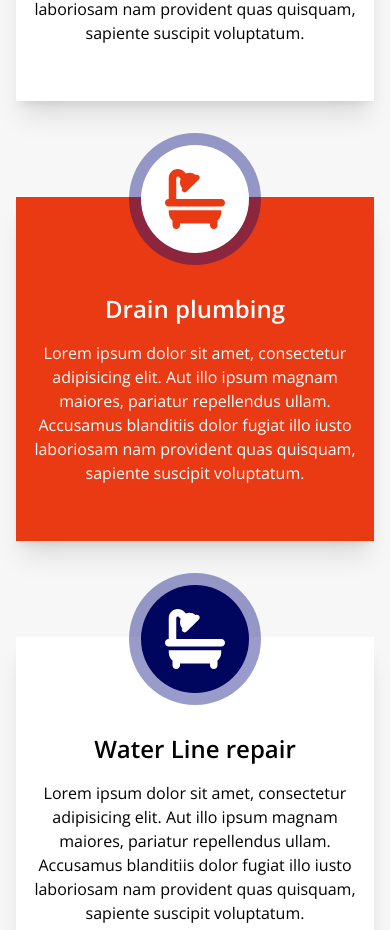
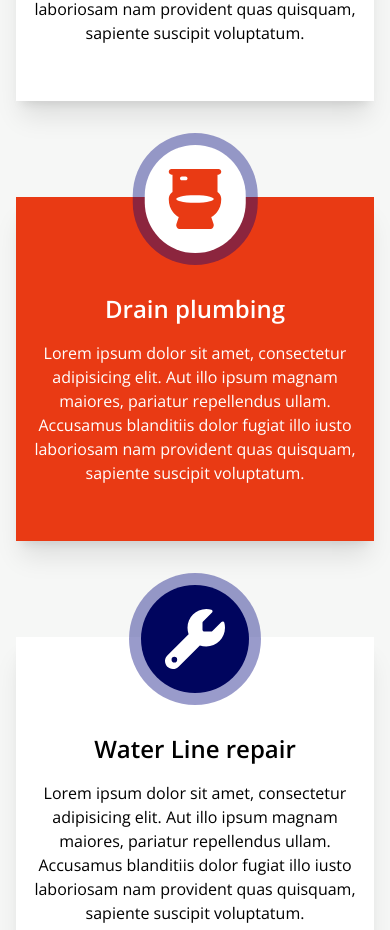
Before and after one commit to gromen/haris-instal, a Next.js app: page / in a window 390 px wide. Shown: the part 1010-1940 px from the top of the page. Built offline with nearby package versions, Linux system fonts and the light colour scheme.

Commit message:
feature: change icons in OurServices component

```diff
--- a/app/components/ChooseOurServices/ChooseOurServices.tsx
+++ b/app/components/ChooseOurServices/ChooseOurServices.tsx
@@ -35,7 +35,13 @@ export default function ChooseOurServices() {
           </div>
         </div>
         <div className="lg:w-2/3">
-          <Image src={image} alt="bg" width={640} height={400} />
+          <Image
+            className="ml-auto"
+            src={image}
+            alt="bg"
+            width={640}
+            height={400}
+          />
         </div>
       </div>
     </section>
--- a/app/components/OurServices/OurServices.tsx
+++ b/app/components/OurServices/OurServices.tsx
@@ -12,6 +12,7 @@ export default function OurServices() {
             key={service.title}
             title={service.title}
             body={service.body}
+            icon={service.icon}
           />
         ))}
       </div>
--- a/app/components/OurServices/Service.tsx
+++ b/app/components/OurServices/Service.tsx
@@ -1,17 +1,18 @@
 import { FontAwesomeIcon } from '@fortawesome/react-fontawesome';
-import { faBath } from '@fortawesome/free-solid-svg-icons';
+import { IconProp } from '@fortawesome/fontawesome-svg-core';
 
 type ServiceProps = {
   title: string;
   body: string;
+  icon: IconProp;
 };
 
-export default function Service({ title, body }: ServiceProps) {
+export default function Service({ title, body, icon }: ServiceProps) {
   return (
     <article className="transition-colors group relative mb-24 mt-16 bg-white p-4 pb-10 pt-24 shadow-xl even:bg-primary even:text-white lg:mb-5">
       <div className="absolute -top-16 left-1/2 flex -translate-x-1/2 transform items-center rounded-full bg-navy-100 bg-opacity-40 p-3">
         <FontAwesomeIcon
-          icon={faBath}
+          icon={icon}
           className="rounded-full bg-navy-800 p-6 text-6xl text-white group-even:bg-white group-even:text-primary"
         />
       </div>
--- a/app/components/Slider/SliderMain.tsx
+++ b/app/components/Slider/SliderMain.tsx
@@ -25,9 +25,9 @@ export default function SliderMain() {
     <Slider {...settings} className="slider-main">
       <StyledSlide
         $imgUrl={'/slides/slide-1.jpg'}
-        className="before:bg-black-rgba absolute mx-auto !flex h-[300px] flex-col items-center justify-center text-white before:absolute before:h-full before:w-full before:bg-opacity-40 lg:h-[800px]"
+        className="absolute mx-auto !flex h-[300px] flex-col items-center justify-center text-white before:absolute before:h-full before:w-full before:bg-black-rgba before:bg-opacity-40 lg:h-[800px]"
       >
-        <div className="container z-10 flex flex-col gap-y-3 px-4 md:text-lg lg:text-3xl">
+        <div className="container z-10 flex flex-col gap-y-3 px-4 md:text-lg lg:gap-y-5 lg:text-3xl">
           <h2>We provide Effective Plumbing Solution</h2>
           <small>
             Lorem ipsum dolor sit amet, consectetur adipisicing elit. Aliquam
@@ -53,9 +53,9 @@ export default function SliderMain() {
       </StyledSlide>
       <StyledSlide
         $imgUrl={'/slides/slide-2.jpg'}
-        className="before:bg-black-rgba absolute mx-auto !flex h-[300px] flex-col items-center justify-center text-white before:absolute before:h-full before:w-full before:bg-opacity-40 lg:h-[800px]"
+        className="absolute mx-auto !flex h-[300px] flex-col items-center justify-center text-white before:absolute before:h-full before:w-full before:bg-black-rgba before:bg-opacity-40 lg:h-[800px]"
       >
-        <div className="container z-10 flex flex-col gap-y-3 px-4 md:text-lg lg:text-3xl">
+        <div className="container z-10 flex flex-col gap-y-3 px-4 md:text-lg lg:gap-y-5 lg:text-3xl">
           <h2>We provide Effective Plumbing Solution</h2>
           <small>
             Lorem ipsum dolor sit amet, consectetur adipisicing elit. Aliquam
@@ -81,9 +81,9 @@ export default function SliderMain() {
       </StyledSlide>
       <StyledSlide
         $imgUrl={'/slides/slide-3.jpg'}
-        className="before:bg-black-rgba absolute mx-auto !flex h-[300px] flex-col items-center justify-center text-white before:absolute before:h-full before:w-full before:bg-opacity-40 lg:h-[800px]"
+        className="absolute mx-auto !flex h-[300px] flex-col items-center justify-center text-white before:absolute before:h-full before:w-full before:bg-black-rgba before:bg-opacity-40 lg:h-[800px]"
       >
-        <div className="container z-10 flex flex-col gap-y-3 px-4 md:text-lg lg:text-3xl">
+        <div className="container z-10 flex flex-col gap-y-3 px-4 md:text-lg lg:gap-y-5 lg:text-3xl">
           <h2>We provide Effective Plumbing Solution</h2>
           <small>
             Lorem ipsum dolor sit amet, consectetur adipisicing elit. Aliquam
@@ -109,9 +109,9 @@ export default function SliderMain() {
       </StyledSlide>
       <StyledSlide
         $imgUrl={'/slides/slide-4.jpg'}
-        className="before:bg-black-rgba absolute mx-auto !flex h-[300px] flex-col items-center justify-center text-white before:absolute before:h-full before:w-full before:bg-opacity-40 lg:h-[800px]"
+        className="absolute mx-auto !flex h-[300px] flex-col items-center justify-center text-white before:absolute before:h-full before:w-full before:bg-black-rgba before:bg-opacity-40 lg:h-[800px]"
       >
-        <div className="container z-10 flex flex-col gap-y-3 px-4 md:text-lg lg:text-3xl">
+        <div className="container z-10 flex flex-col gap-y-3 px-4 md:text-lg lg:gap-y-5 lg:text-3xl">
           <h2>We provide Effective Plumbing Solution</h2>
           <small>
             Lorem ipsum dolor sit amet, consectetur adipisicing elit. Aliquam
@@ -137,9 +137,9 @@ export default function SliderMain() {
       </StyledSlide>
       <StyledSlide
         $imgUrl={'/slides/slide-3.jpg'}
-        className="before:bg-black-rgba absolute mx-auto !flex h-[300px] flex-col items-center justify-center text-white before:absolute before:h-full before:w-full before:bg-opacity-40 lg:h-[800px]"
+        className="absolute mx-auto !flex h-[300px] flex-col items-center justify-center text-white before:absolute before:h-full before:w-full before:bg-black-rgba before:bg-opacity-40 lg:h-[800px]"
       >
-        <div className="container z-10 flex flex-col gap-y-3 px-4 md:text-lg lg:text-3xl">
+        <div className="container z-10 flex flex-col gap-y-3 px-4 md:text-lg lg:gap-y-5 lg:text-3xl">
           <h2>We provide Effective Plumbing Solution</h2>
           <small>
             Lorem ipsum dolor sit amet, consectetur adipisicing elit. Aliquam
--- a/app/constants/index.js
+++ b/app/constants/index.js
@@ -1,21 +1,20 @@
+import { faBath, faToilet, faWrench } from '@fortawesome/free-solid-svg-icons';
+
 export const services = [
   {
     title: 'Basement plumbing',
     body: 'Lorem ipsum dolor sit amet, consectetur adipisicing elit. Aut illo ipsum magnam maiores, pariatur repellendus ullam. Accusamus blanditiis dolor fugiat illo iusto laboriosam nam provident quas quisquam, sapiente suscipit voluptatum.',
-    imgUrl: '/images/logo-trusted-partner-1.svg',
-    imgAlt: 'obrazki',
+    icon: faBath,
   },
   {
     title: 'Drain plumbing',
     body: 'Lorem ipsum dolor sit amet, consectetur adipisicing elit. Aut illo ipsum magnam maiores, pariatur repellendus ullam. Accusamus blanditiis dolor fugiat illo iusto laboriosam nam provident quas quisquam, sapiente suscipit voluptatum.',
-    imgUrl: '/images/logo-trusted-partner-1.svg',
-    imgAlt: 'obrazki',
+    icon: faToilet,
   },
   {
     title: 'Water Line repair',
     body: 'Lorem ipsum dolor sit amet, consectetur adipisicing elit. Aut illo ipsum magnam maiores, pariatur repellendus ullam. Accusamus blanditiis dolor fugiat illo iusto laboriosam nam provident quas quisquam, sapiente suscipit voluptatum.',
-    imgUrl: '/images/logo-trusted-partner-1.svg',
-    imgAlt: 'obrazki',
+    icon: faWrench,
   },
 ];
 
--- a/package.json
+++ b/package.json
@@ -22,7 +22,7 @@
     "dotenv": "^16.3.1",
     "eslint": "8.47.0",
     "eslint-config-next": "13.4.19",
-    "next": "13.4.19",
+    "next": "^13.5.3",
     "nodemailer": "^6.9.5",
     "postcss": "8.4.28",
     "react": "18.2.0",
```
Also changed, not shown: 2 other files (tests, documents, lock files or other folders).
